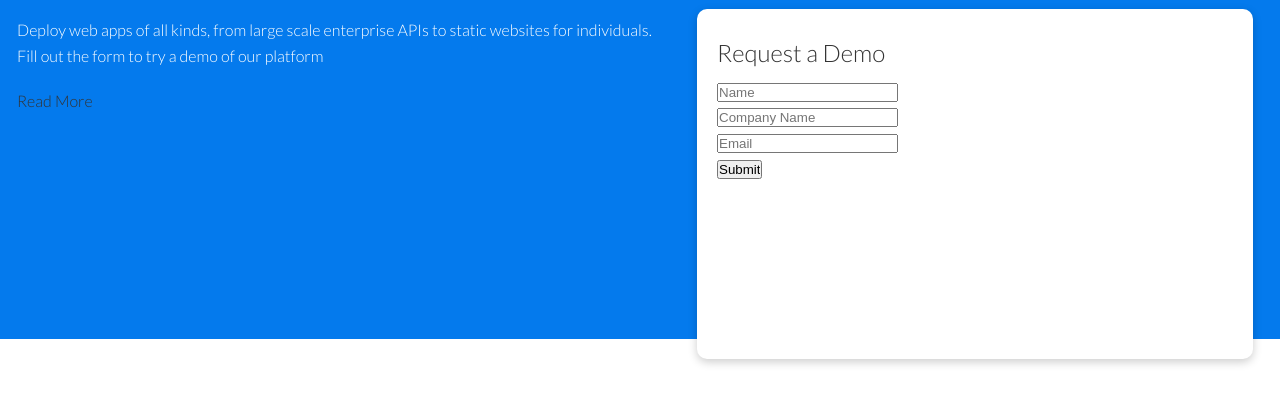
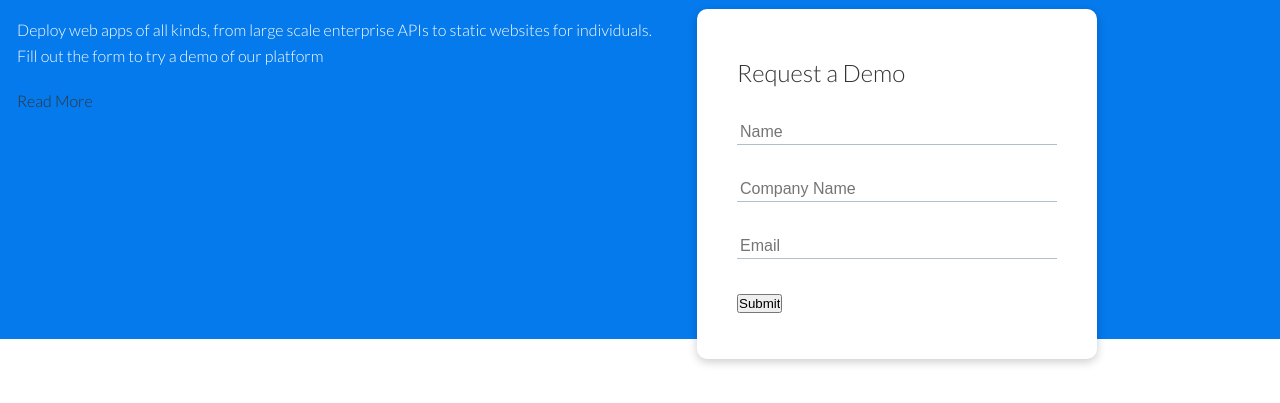
Before and after one commit to baAlhassane/javascrip-site-web, a plain HTML site: page index.html in a window 1280 px wide. Shown: the part 131-534 px from the top of the page. Drawn offline with Linux system fonts and the light colour scheme.

Commit message:
form-style !

```diff
--- a/css/style.css
+++ b/css/style.css
@@ -125,4 +125,22 @@ img{
     position: relative;
     top:60px;
     height:350px ;
+    width: 400px;
+    padding: 40px;
+    z-index: 100;
 }
+
+
+.showcase-form .form-control{
+    margin:30px 0;
+}
+
+.showcase-form input[type="text"],
+.showcase-form input[type="email"]
+{
+border:0;
+border-bottom: 1px solid #b4becb;
+width:100%;
+padding: 3px;
+font-size: 16px;
+}
```
Also changed, not shown: 1 other file.
